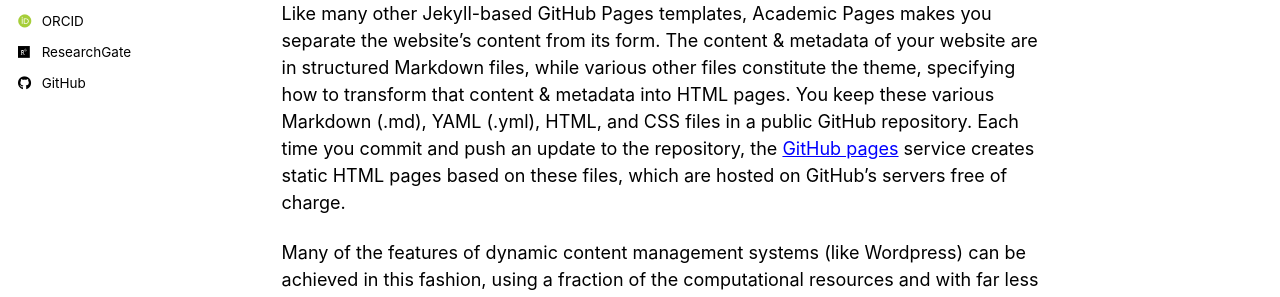
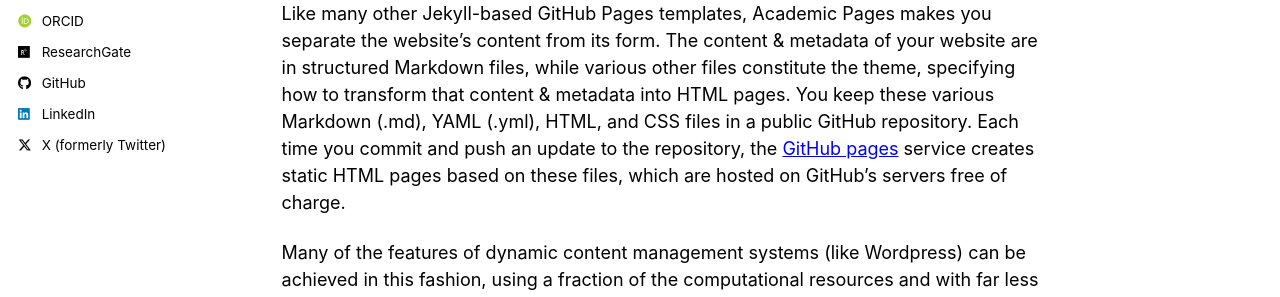
Before and after one commit to victorkreutzfeldt/victorkreutzfeldt.github.io, a Jekyll site: the page built from _pages/about.md, in a window 1280 px wide. Shown: the part 536-833 px from the top of the page. Built offline with Jekyll 4.4.1, drawn with Linux system fonts in a browser that asks for light colours; some web fonts are replaced; a script bundle is joined from its source files by our own code; library files that are not in the unit come from our copies; part of the change alters nothing that is shown.

```diff
--- a/_config.yml
+++ b/_config.yml
@@ -66,7 +66,7 @@ author:
   keybase          : # Username
   instagram        : # Username
   lastfm           : # Username
-  linkedin         : # Username
+  linkedin         : "victorcroisfelt"
   mastodon         : # URL
   medium           : # URL
   pinterest        : # Username
@@ -74,7 +74,7 @@ author:
   steam            : # Username
   telegram         : # URL
   tumblr           : # Username
-  twitter          : # Username for X / Twitter
+  twitter          : "victorcroisfelt"
   vine             : # Username
   weibo            : # Username
   wikipedia        : # Username
@@ -85,7 +85,7 @@ author:
 # Publication Category - The following the list of publication categories and their headings
 publication_category:
   books:
-    title: 'Books'
+    title: 'Capstone Projects'
   manuscripts:
     title: 'Journal Articles'
   conferences:
```
